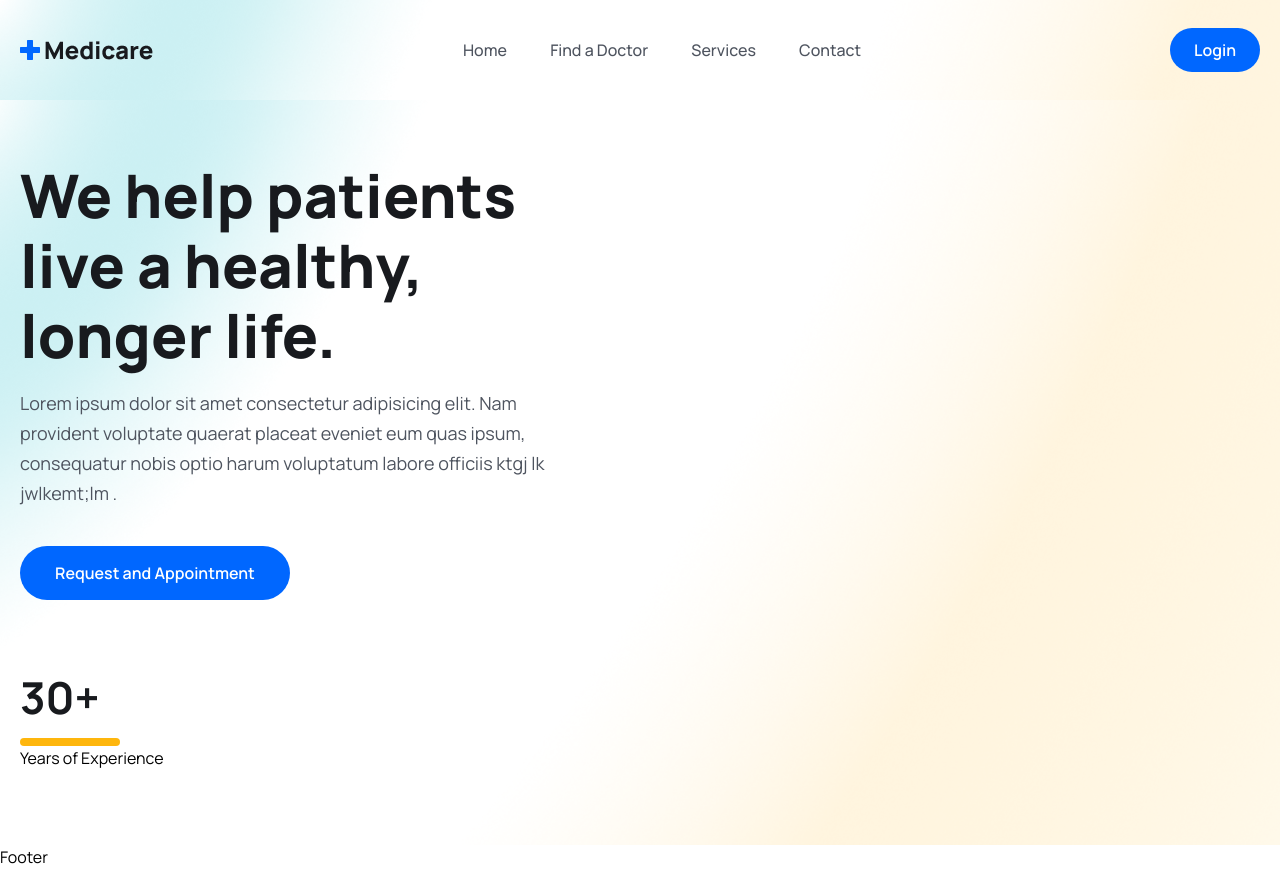
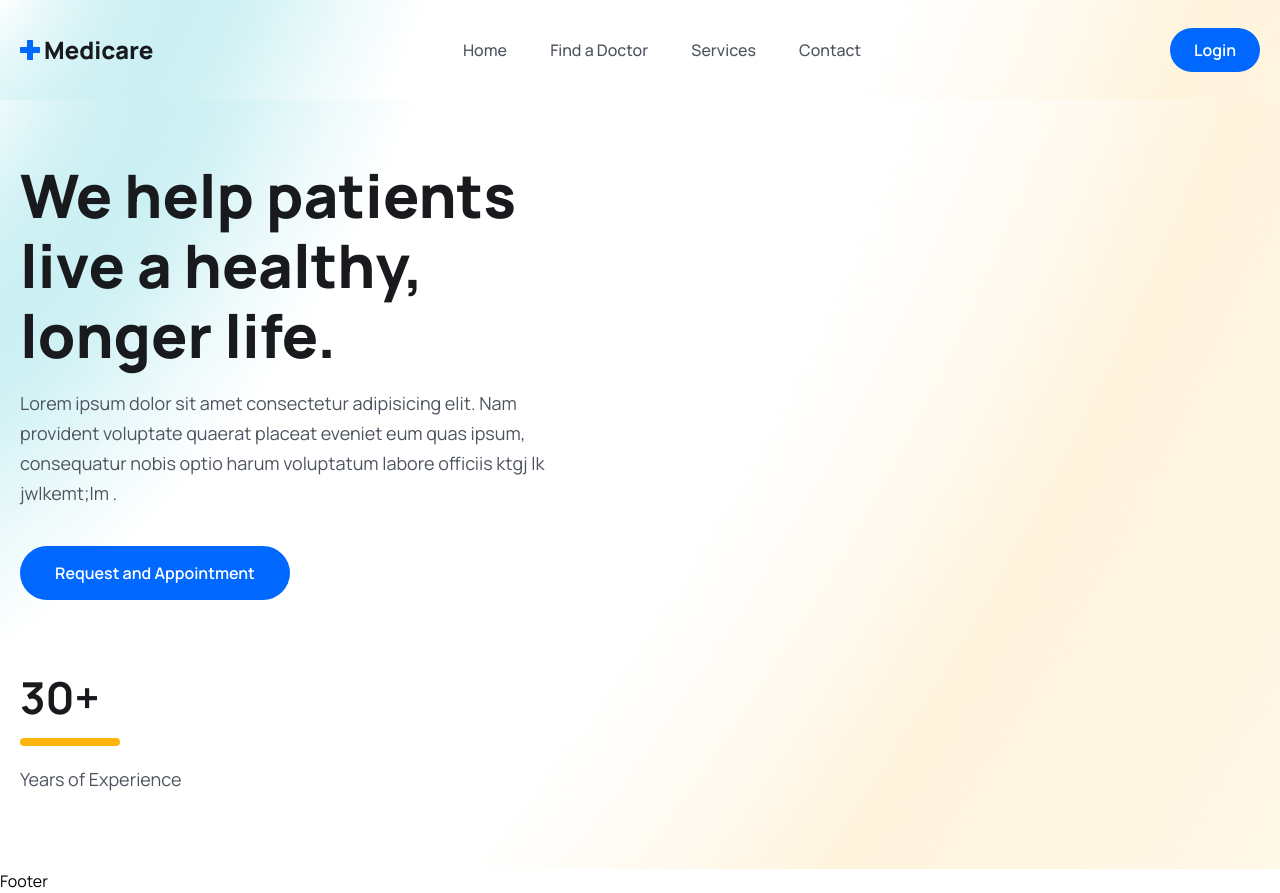
Before and after one commit to AayushAryan007/docAppoint, a React (Vite) app in the folder client/: page / in a window 1280 px wide. Before the commit the page ends 869 px from the top, so only its background shows below. Built offline with nearby package versions, Linux system fonts and the light colour scheme; the HTML template or start-up script is replaced by a standard one.

Commit message:
hero started 1

```diff
--- a/client/src/pages/Home.jsx
+++ b/client/src/pages/Home.jsx
@@ -30,7 +30,7 @@ const Home = () => {
                       30+
                     </h2>
                     <span className="w-[100px] h-2 bg-yellowColor rounded-full block mt-[14px]"></span>
-                    <p>Years of Experience</p>
+                    <p className="text__para">Years of Experience</p>
                   </div>
                 </div>{" "}
               </div>
```
